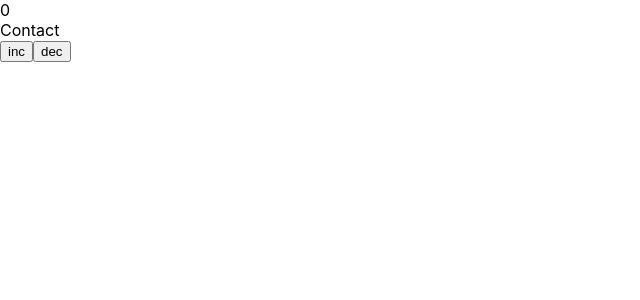
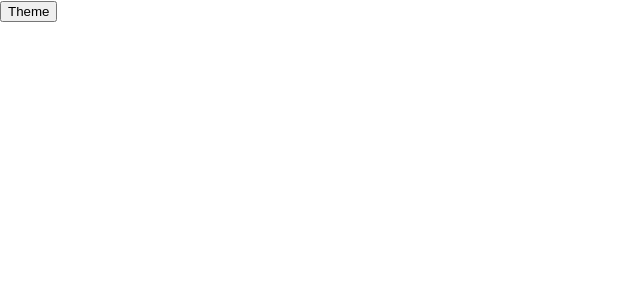
Before and after one commit to krishkhinchi/Fullstack, a React (Create React App) app in the folder Frontend/project/: page / in a window 1280 px wide. Shown: the top 300 px of the page, without its empty margins (0-640 px from the left). Built offline with nearby package versions, Linux system fonts and the light colour scheme.

Commit message:
Calling Theme in App.js

```diff
--- a/Frontend/project/src/App.js
+++ b/Frontend/project/src/App.js
@@ -1,17 +1,8 @@
-import logo from './logo.svg';
-import './App.css';
-import Header from './components/Header';
-import { useState } from 'react';
+import React from "react";
+import Theme from "./components/Theme";
 
-function App() {
-  const [count, setCount] = useState(0)
-  return (
-    <>
-    <Header val={count}/>
-    <button onClick={()=>setCount(count+1)}>inc</button>
-    <button onClick={()=>setCount(count-1)}>dec</button>
-    </>
-  );
+export default function App() {
+  return <>
+    <Theme/>
+  </>
 }
-
-export default App;
```
